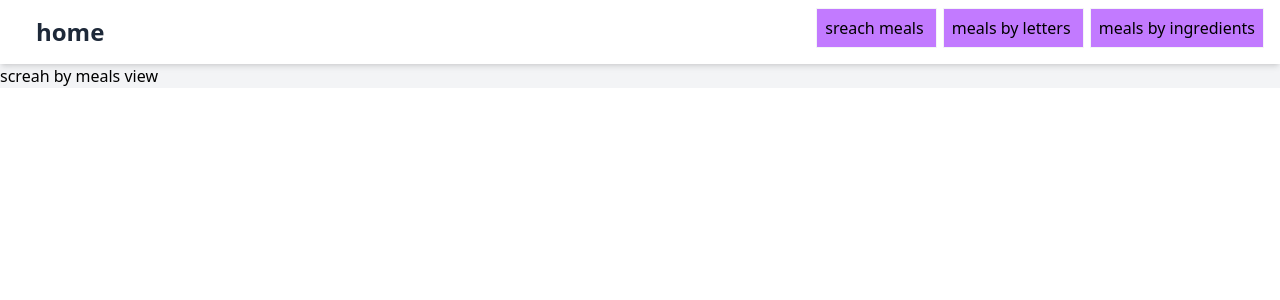
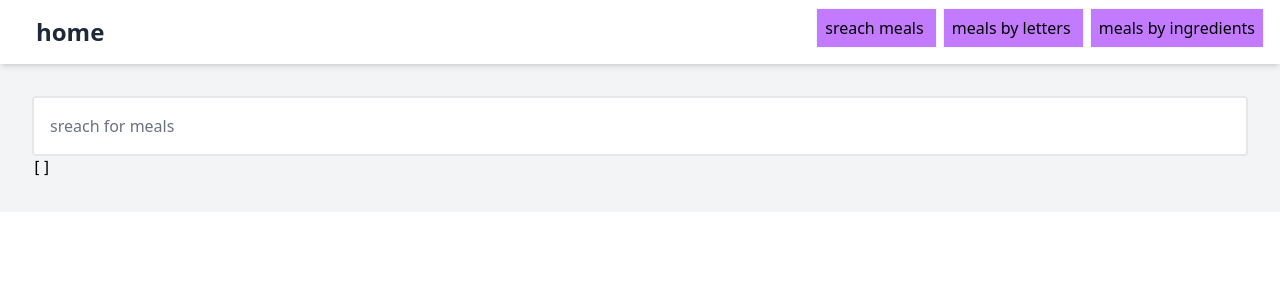
Before and after one commit to dani03/sreach-app, a Vue app: page /meals/1 in a window 1280 px wide. Shown: the top 300 px of the page. Built offline with nearby package versions, Linux system fonts and the light colour scheme.

Commit message:
add data when search for element

```diff
--- a/src/store/actions.js
+++ b/src/store/actions.js
@@ -1,3 +1,11 @@
+import axiosClient from "../axiosClient";
+
+export function sreachMeals({ commit }, keyword) {
+  axiosClient.get(`/search.php?s=${keyword}`).then(({ data }) => {
+    commit("setSreachMeals", data.meals);
+  });
+}
+
 export default {
-  actions : []
-}
+  sreachMeals,
+};
--- a/src/store/index.js
+++ b/src/store/index.js
@@ -6,10 +6,10 @@ import mutations from "./mutations";
 import getters from "./getters";
 
 const store = createStore({
- // actions,
+  actions,
   state,
-  //getters,
- // mutations,
+  // getters,
+  mutations,
 });
 
 export default store;
--- a/src/store/mutations.js
+++ b/src/store/mutations.js
@@ -1,3 +1,9 @@
+//sauvegarde les données quelque part (BDD, json, etc.)
+// Permet de modifier l'état de l'application
+export function setSreachMeals(state, meals) {
+  state.sreachedMeals = meals;
+}
+
 export default {
-  actions: [],
+  setSreachMeals,
 };
--- a/src/store/state.js
+++ b/src/store/state.js
@@ -1,3 +1,3 @@
 export default {
-  meals: ["salmon"],
+  sreachedMeals: [],
 };
--- a/src/views/Home.vue
+++ b/src/views/Home.vue
@@ -1,11 +1,7 @@
 <template>
   <div>
     <div class="flex flex-col items-center p-8 justify-center">
-      <input
-        type="text"
-        class="rounded border-2 border-gray-200 w-full p-4"
-        placeholder="sreach for meals"
-      />
+      <!-- <MealsByName /> -->
 
       <div class="mt-2 flex justify-center gap-2 space-x-2">
         <router-link
@@ -25,6 +21,7 @@
 import { computed, onMounted, ref } from "vue";
 import store from "../store";
 import axiosClient from "../axiosClient";
+import MealsByName from "./MealsByName.vue";
 
 const meals = computed(() => store.state.meals);
 const letters = "A,B,C,D,E,F,G,H,I,J,K,L,M,N,O,P,Q,R,S,T,U,V,W,X,Y,Z".split(
--- a/src/views/MealsByName.vue
+++ b/src/views/MealsByName.vue
@@ -1,5 +1,25 @@
 <template>
-  <div>screah by meals view</div>
+  <div class="p-8">
+    <input
+      type="text"
+      v-model="keyword"
+      class="rounded border-2 border-gray-200 w-full p-4"
+      placeholder="sreach for meals"
+      @change="getOnSrearch"
+    />
+
+    <pre>{{ meals }}</pre>
+  </div>
 </template>
 
-<script setup></script>
+<script setup>
+import { computed, ref } from "vue";
+import store from "../store";
+
+const keyword = ref("");
+const meals = computed(() => store.state.sreachedMeals);
+
+function getOnSrearch() {
+  store.dispatch('sreachMeals', keyword.value);
+}
+</script>
```
